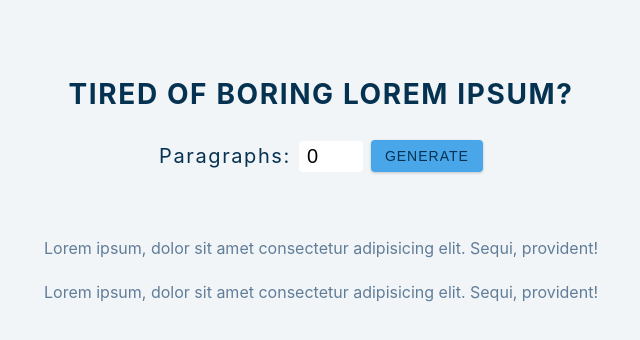
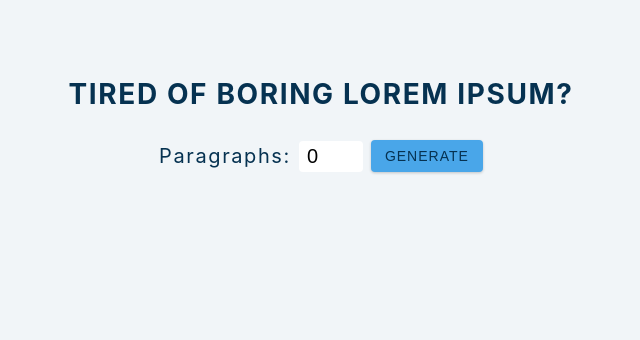
Before and after one commit to nataliecardot/react-lorem-ipsum, a React (Create React App) app: page / in a window 1280 px wide. Shown: the top 340 px of the page, without its empty margins (319-959 px from the left). Built offline with nearby package versions, Linux system fonts and the light colour scheme.

Commit message:
Enable showing paragraph

```diff
--- a/src/App.js
+++ b/src/App.js
@@ -6,6 +6,11 @@ function App() {
 
   const handleSubmit = (e) => {
     e.preventDefault();
+    // UPDATE: this is now actually number by default for some reason, so not converting to number
+    // console.log(typeof count);
+    // OLD: converting to number since even though it's input of type number, we get a string https://stackoverflow.com/a/35791893/8888320 (though it doesn't matter here)
+    // let amount = parseInt(count);
+    setText(data.slice(0, count));
   };
 
   return (
@@ -24,15 +29,10 @@ function App() {
           Generate
         </button>
       </form>
-      <article className="lorem-text">
-        <p>
-          Lorem ipsum, dolor sit amet consectetur adipisicing elit. Sequi,
-          provident!
-        </p>
-        <p>
-          Lorem ipsum, dolor sit amet consectetur adipisicing elit. Sequi,
-          provident!
-        </p>
+      <article className="result">
+        {text.map((item, index) => (
+          <p key={index}>{item}</p>
+        ))}
       </article>
     </section>
   );
```
